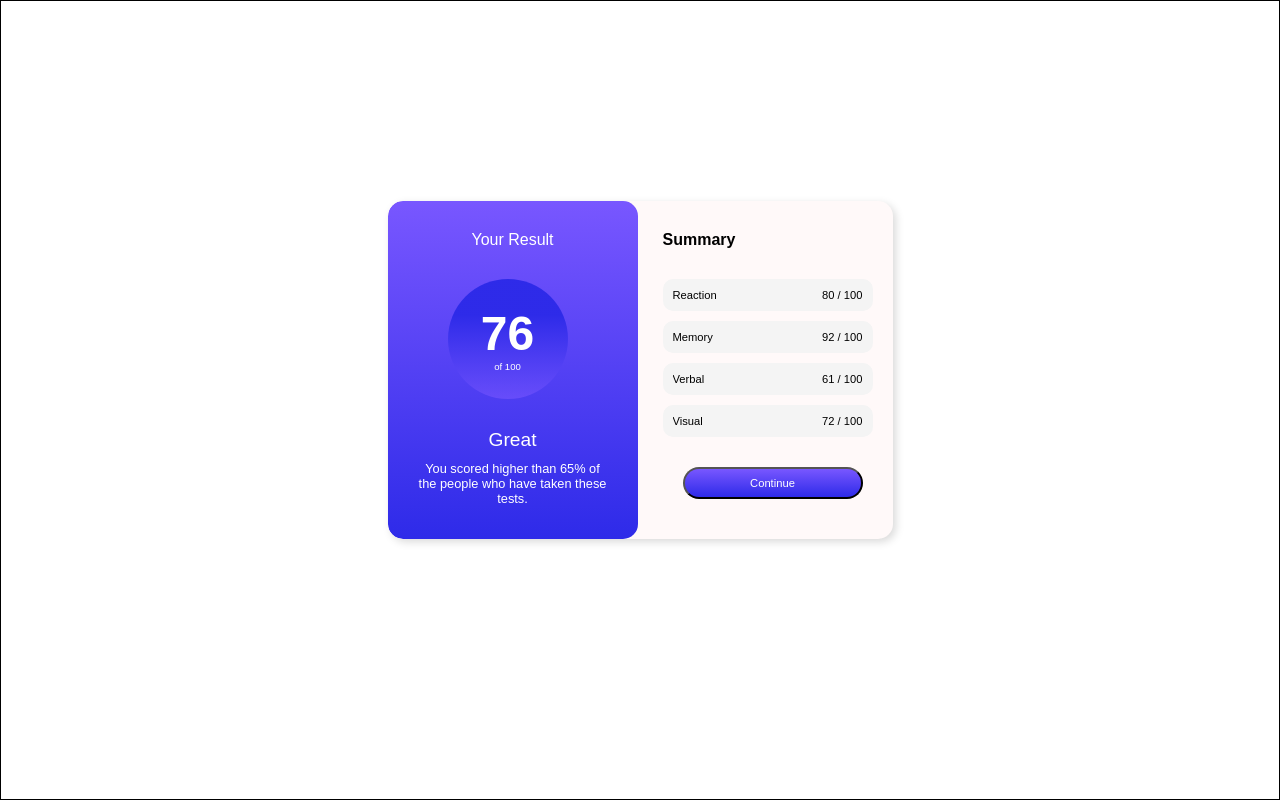
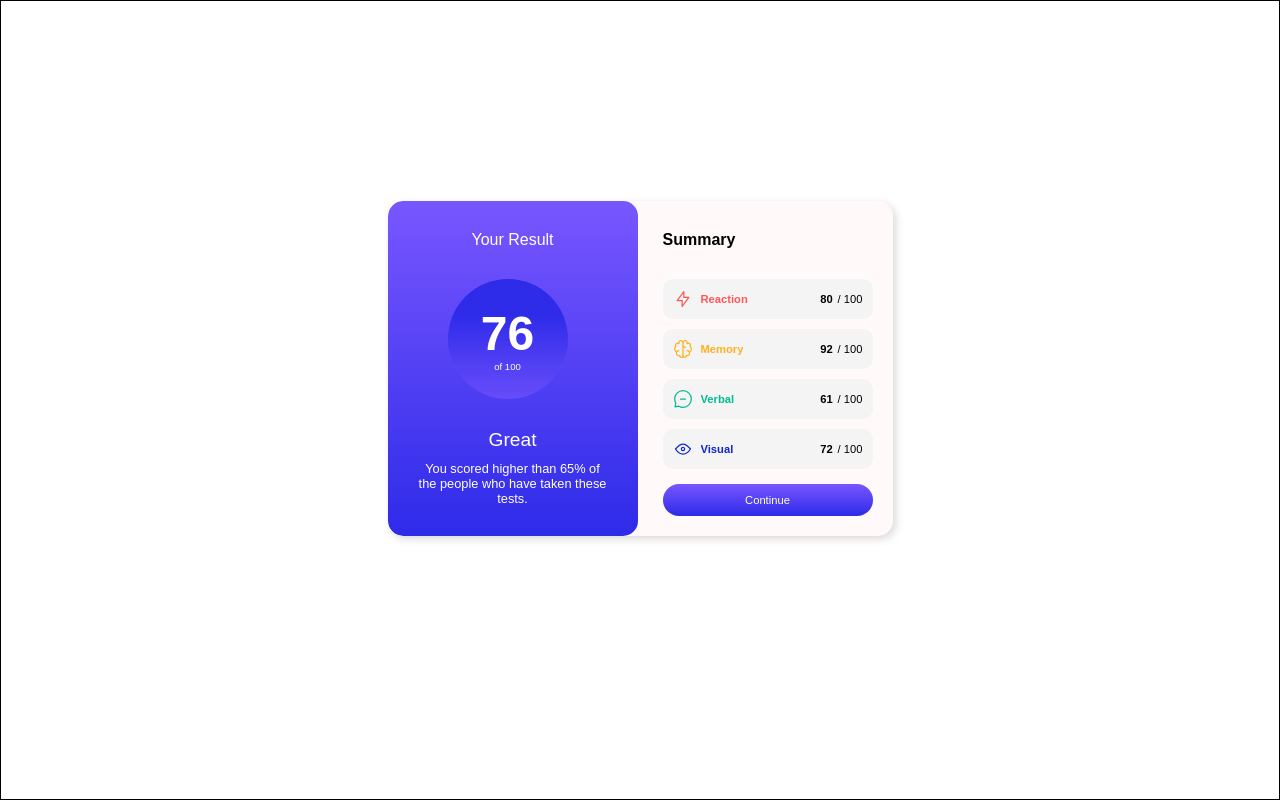
Before and after one commit to JeysonFR/Template, a plain HTML site: page index.html in a window 1280 px wide. Drawn offline with Linux system fonts and the light colour scheme; a web font is replaced by a local one.

Commit message:
ajustes finales

```diff
--- a/index.html
+++ b/index.html
@@ -21,20 +21,24 @@
 <div class="contenedor2">
   <h2 class="summary">Summary</h2>
 <div class="propiedad">
-  <p class="elemento">Reaction</p>
-  <p class="valor">80 / 100</p>
+  <img class="icon" src="./Images/icon-reaction.svg">
+  <p class="elemento reaction">Reaction</p>
+  <p class="valor"><strong>80</strong> / 100</p>
 </div>
 <div class="propiedad">
-  <p class="elemento">Memory</p>
-  <p class="valor">92 / 100</p>
+  <img class="icon" src="./Images/icon-memory.svg">
+  <p class="elemento memory">Memory</p>
+  <p class="valor"><strong>92</strong> / 100</p>
 </div>
 <div class="propiedad">
-  <p class="elemento">Verbal</p>
-  <p class="valor">61 / 100</p>
+  <img class="icon" src="./Images/icon-verbal.svg">
+  <p class="elemento verbal">Verbal</p>
+  <p class="valor"><strong>61</strong> / 100</p>
 </div>
 <div class="propiedad">
-  <p class="elemento">Visual</p>
-  <p class="valor">72 / 100</p>
+  <img class="icon" src="./Images/icon-visual.svg">
+  <p class="elemento visual">Visual</p>
+  <p class="valor"><strong>72</strong> / 100</p>
 </div>
 <button>Continue</button>
 </div>
--- a/styles.css
+++ b/styles.css
@@ -6,6 +6,7 @@
     box-sizing: border-box;
     font-family: 'hanken grotesk', Arial, Helvetica, sans-serif;
     overflow-x: hidden;
+    /*border: 1px solid red;*/
 }
 
 body {
@@ -23,7 +24,6 @@ body {
     display: grid;
     grid-template-columns: 250px 250px;
     gap: 5px;
-
     position: relative;
     box-shadow: 3px 3px 9px rgba(0, 0, 0, 0.15);
 }
@@ -72,7 +72,6 @@ body {
 .detail {
     font-size: 0.8rem;
     font-weight: 300;
-    margin-bottom: px;
 }
 /*
 .attribution {
@@ -97,6 +96,15 @@ body {
     border-radius: 10px;
     margin: 10px 0px;
     font-size: .7rem;
+    display: flex;
+    flex-direction: row;
+    align-items: center;
+    position: relative;
+}
+
+.propiedad > .valor {
+    position: absolute;
+    right: 10px;
 }
 
 .summary {
@@ -105,24 +113,42 @@ body {
     margin-top: 10px;
 }
 
+.reaction {
+    color: hsl(0, 100%, 67%);
+}
+
+.memory {
+    color: hsl(39, 100%, 56%);
+}
+
+.verbal {
+    color: hsl(166, 100%, 37%);
+}
+
+.visual {
+    color: hsl(234, 85%, 45%);
+}
 .elemento {
-    position: absolute;
+    font-weight: 600;
+    margin-left: 8px;
 }
 
 .valor {
-    text-align: right;
-    position: relative;
+    display: flex;
+    align-items: flex-end;
 }
 
 button {
     background-image: linear-gradient( hsl(252, 100%, 67%), hsl(241, 81%, 54%));
     color: white;
-    padding: 8px;
-    margin: 20px;
+    padding: 10px;
+    margin-top: 5px;
     border-radius: 30px;
-    width: 180px;
+    width: 100%;
     font-size: 0.7rem;
-    /*position: absolute;
-    bottom: 0;
-    right: 3%;*/
+    border: none;
 }
+
+strong {
+    margin-right: 5px;
+}
```
